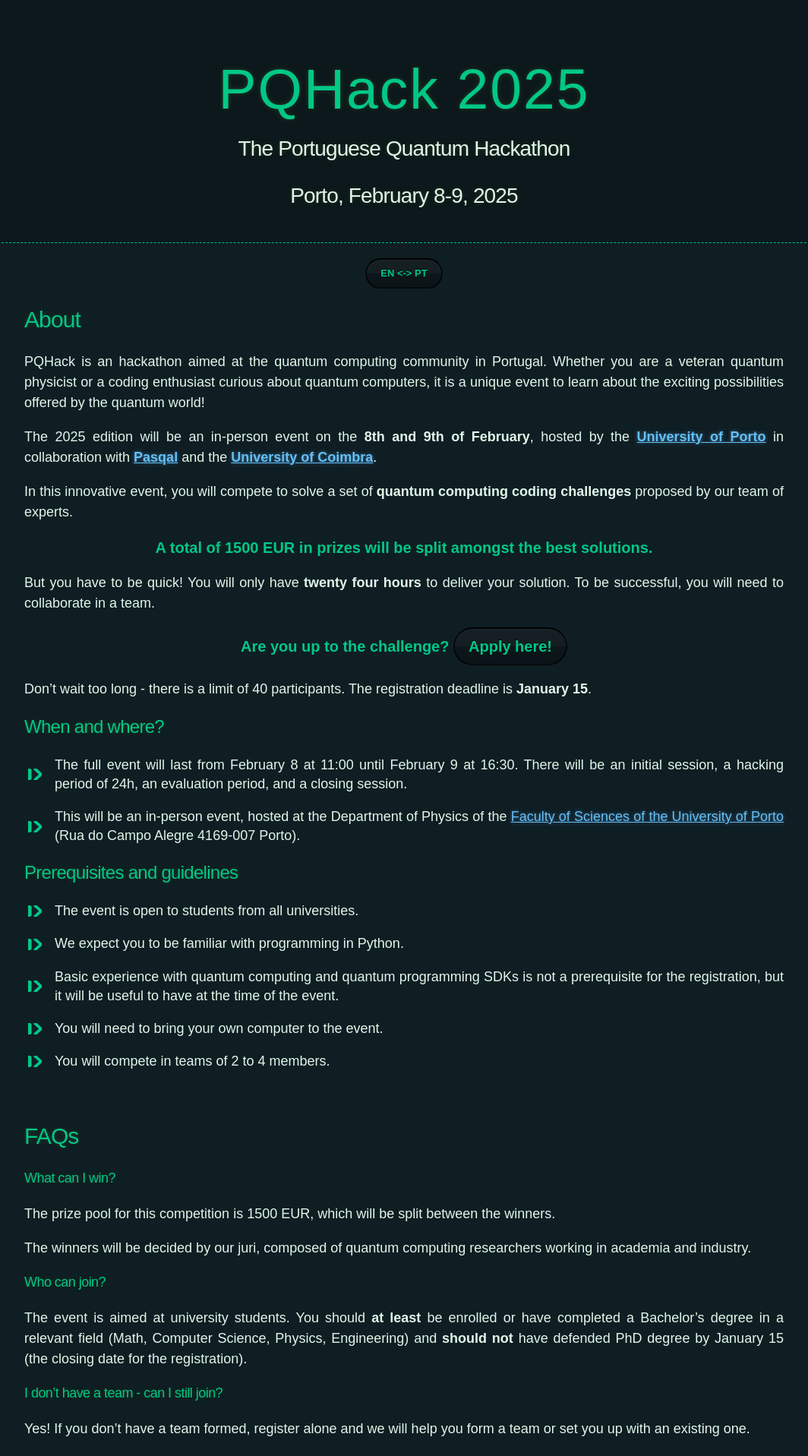
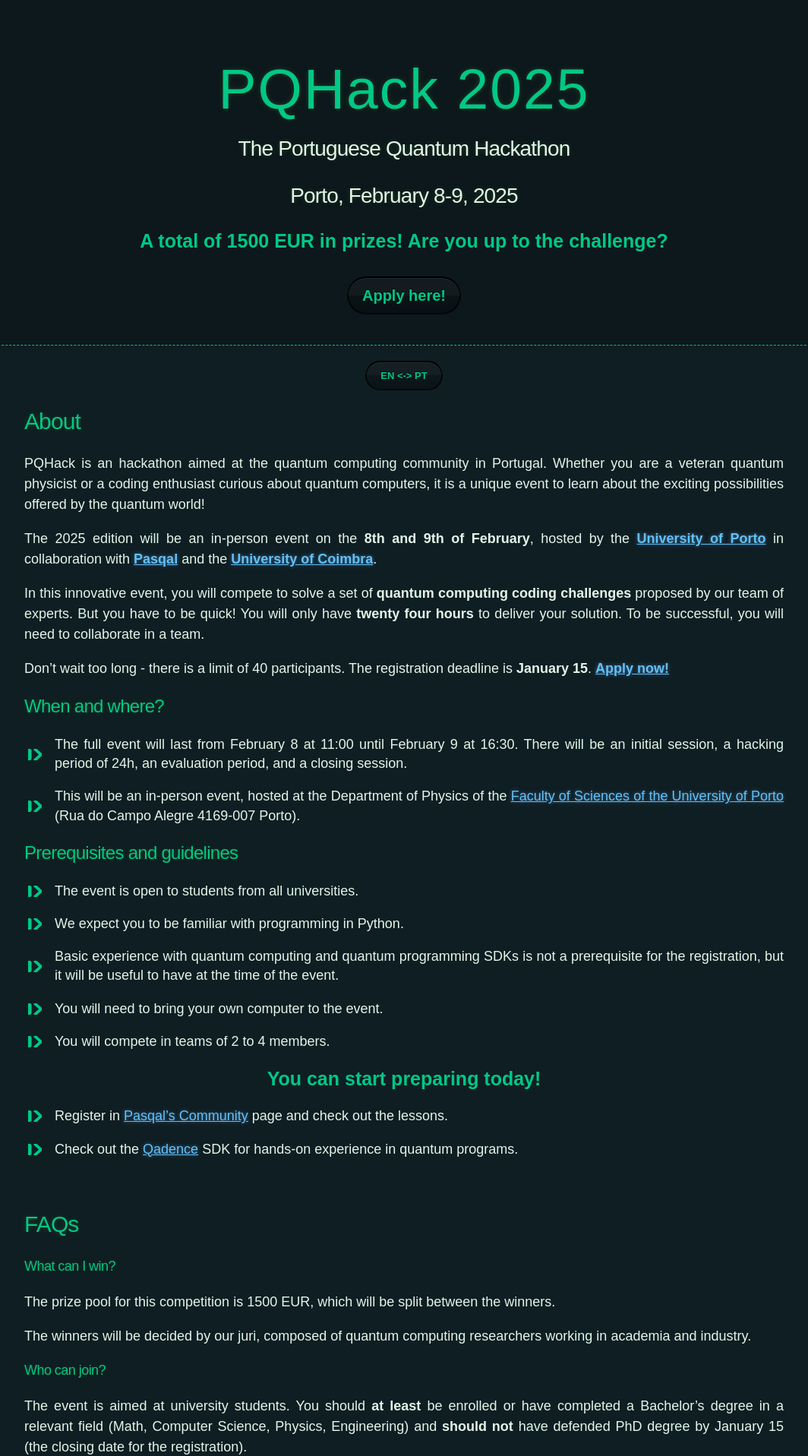
Before and after one commit to pasqal-io/pqhack2025, a Jekyll site: the page built from docs/index.md, in a window 1280 px wide. Shown: the top 1917 px of the page at 76% size, without its empty margins (108-1172 px from the left). Built offline with Jekyll 4.4.1, drawn with Linux system fonts in a browser that asks for light colours.

Commit message:
moving things

```diff
--- a/docs/_layouts/default.html
+++ b/docs/_layouts/default.html
@@ -20,6 +20,14 @@
         <h2>{{ site.description | default: site.github.project_tagline }}</h2>
 
         <h2>Porto, February 8-9, 2025</h2>
+
+        <div class="highlight">
+          A total of 1500 EUR in prizes! Are you up to the challenge?
+        </div>
+        <br>
+        <div class="highlight">
+          <a href="https://www.google.com/" class="btn btn-large">Apply here!</a>
+        </div>
 
         <section id="downloads">
           {% if site.show_downloads %}
--- a/docs/_sass/jekyll-theme-hacker.scss
+++ b/docs/_sass/jekyll-theme-hacker.scss
@@ -106,12 +106,12 @@ body {
 
 .highlight {
   text-align: center;
-  font-size: 20px;
+  font-size: 25px;
   font-weight: bold;
   color: #00c887;
 
   @media (max-width: 600px){
-    font-size: 14px;
+    font-size: 16px;
   }
 }
 
--- a/docs/index.md
+++ b/docs/index.md
@@ -12,22 +12,10 @@ PQHack is an hackathon aimed at the quantum computing community in Portugal. Whe
 
 The 2025 edition will be an in-person event on the **8th and 9th of February**, hosted by the [**University of Porto**](https://www.up.pt/portal/en/) in collaboration with [**Pasqal**](https://www.pasqal.com/) and the [**University of Coimbra**](https://www.uc.pt/en/).
 
-In this innovative event, you will compete to solve a set of **quantum computing coding challenges** proposed by our team of experts.
-
-<div class="highlight">
-    A total of 1500 EUR in prizes will be split amongst the best solutions.
-</div>
-
-But you have to be quick!
-You will only have **twenty four hours** to deliver your solution.
-To be successful, you will need to collaborate in a team.
-
-<div class="highlight">
-    Are you up to the challenge? <a href="https://www.google.com/" class="btn btn-large">Apply here!</a>
-</div>
+In this innovative event, you will compete to solve a set of **quantum computing coding challenges** proposed by our team of experts. But you have to be quick! You will only have **twenty four hours** to deliver your solution. To be successful, you will need to collaborate in a team.
 
 Don't wait too long - there is a limit of 40 participants.
-The registration deadline is **January 15**.
+The registration deadline is **January 15**. [**Apply now!**]("https://www.google.com/")
 
 ## When and where?
 
@@ -46,6 +34,14 @@ The registration deadline is **January 15**.
 - You will need to bring your own computer to the event.
 
 - You will compete in teams of 2 to 4 members.
+
+<div class="highlight">
+    You can start preparing today!
+</div>
+
+- Register in [Pasqal's Community](https://community.pasqal.com/) page and check out the lessons.
+
+- Check out the [Qadence](https://pasqal-io.github.io/qadence/latest/) SDK for hands-on experience in quantum programs.
 
 <br>
 # FAQs
```
